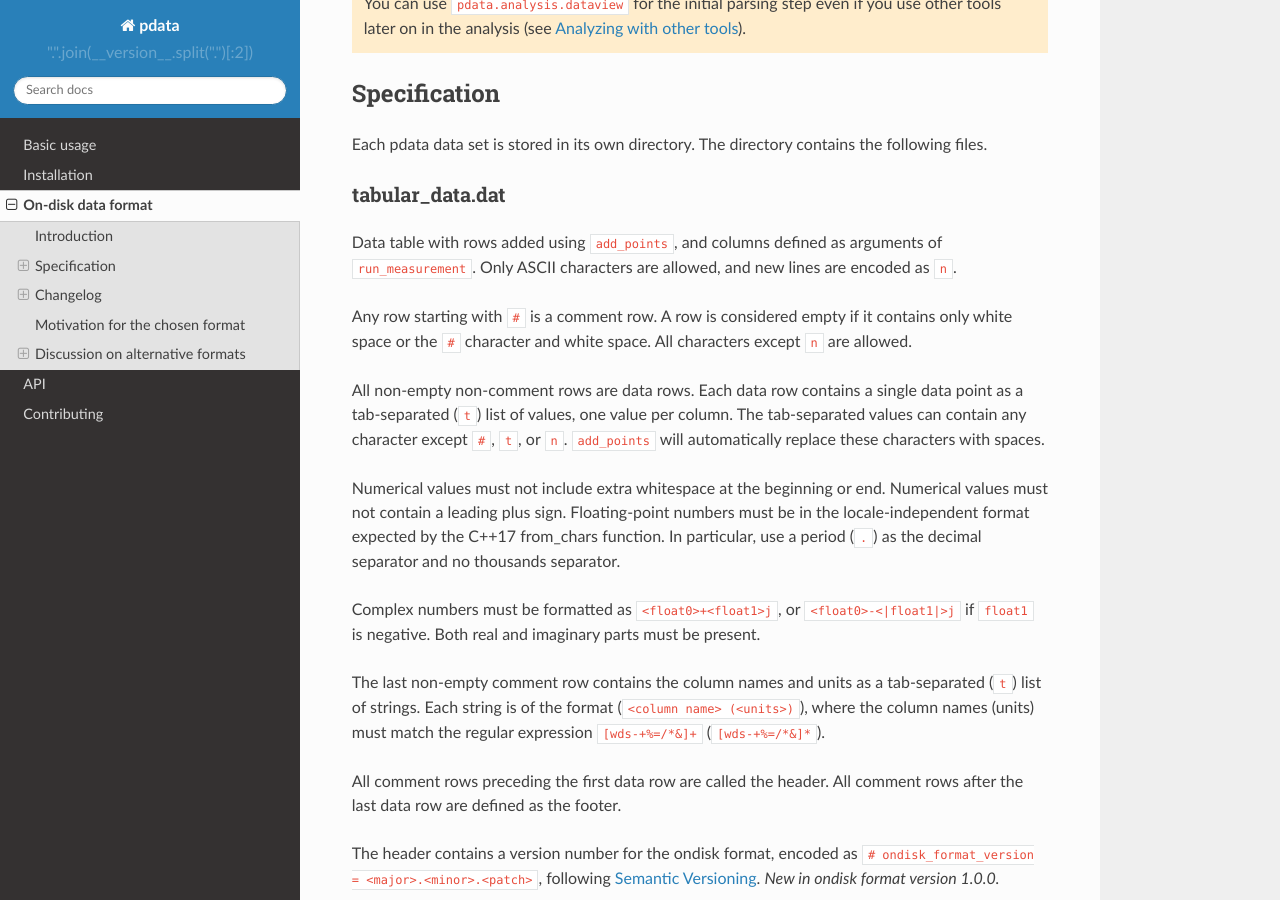
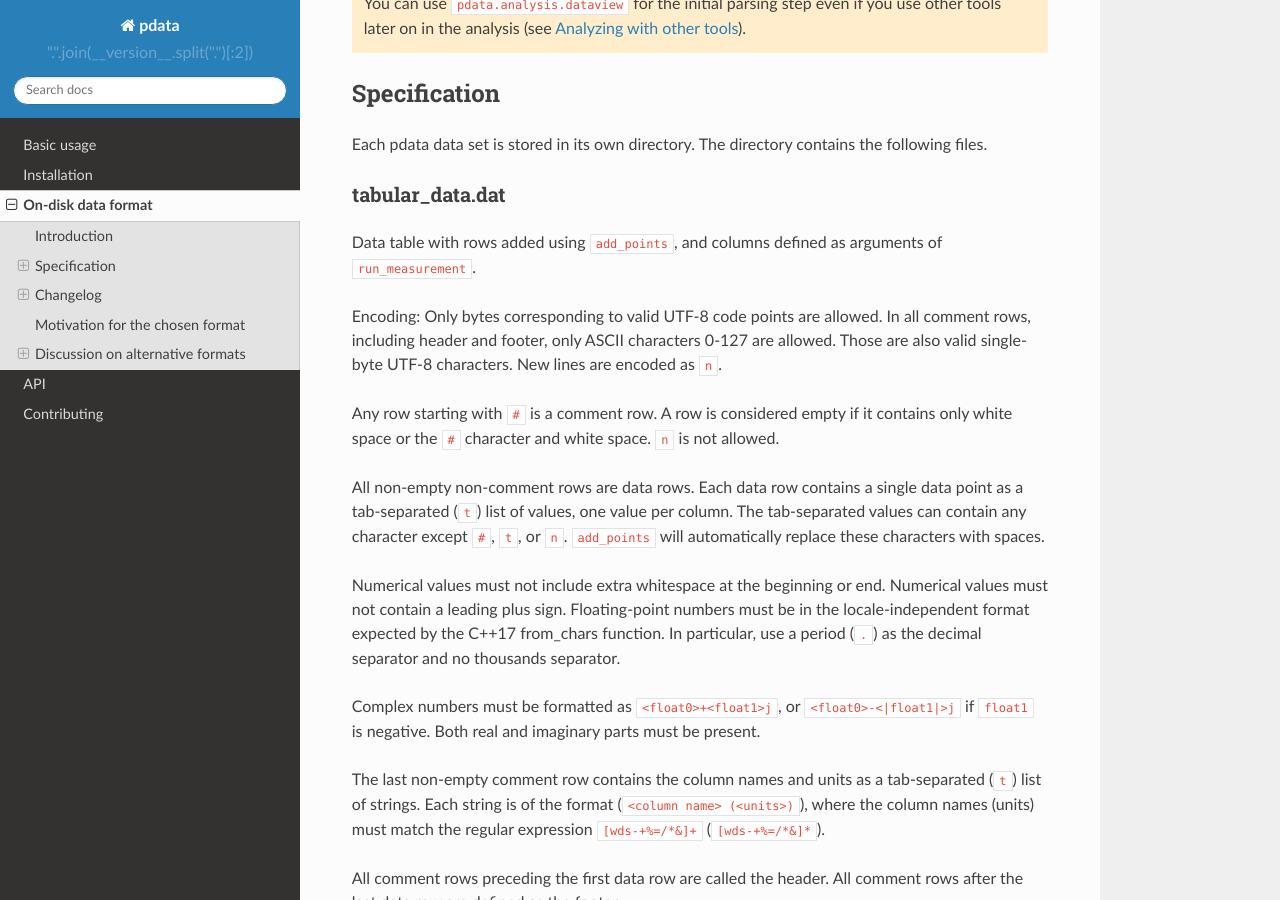
Before and after one commit to govenius/pdata, a Sphinx documentation site: the page built from docs/dataformat.rst, in a window 1280 px wide and 900 px high, scrolled down 484 px. Built offline with Sphinx 7.4.7 and the Read the Docs theme 2.0.0, drawn with Linux system fonts in a browser that asks for light colours; the version number could not be read and is left out; some of the changed text lies outside the part shown.

```diff
--- a/docs/dataformat.rst
+++ b/docs/dataformat.rst
@@ -35,12 +35,16 @@
 ++++++++++++++++
 
 Data table with rows added using :code:`add_points`, and columns
-defined as arguments of :code:`run_measurement`. Only ASCII
-characters are allowed, and new lines are encoded as :code:`\n`.
+defined as arguments of :code:`run_measurement`.
+
+Encoding: Only bytes corresponding to valid UTF-8 code points are
+allowed. In all comment rows, including header and footer, only ASCII
+characters 0-127 are allowed. Those are also valid single-byte UTF-8
+characters. New lines are encoded as :code:`\n`.
 
 Any row starting with :code:`#` is a comment row. A row is considered
 empty if it contains only white space or the :code:`#` character and
-white space. All characters except :code:`\n` are allowed.
+white space. :code:`\n` is not allowed.
 
 All non-empty non-comment rows are data rows. Each data row contains a
 single data point as a tab-separated (:code:`\t`) list of values, one
@@ -146,7 +150,7 @@
 ++++++++++++++++++++
 
   * Added number of data rows as metadata in footer.
-  * Clarified that only ASCII characters are allowed in tabular_data.dat.
+  * Specified that only ASCII characters 0...127 are allowed in comment rows in tabular_data.dat.
   * Specified better how numerical values should be formatted.
 
 
```
Also changed, not shown: 2 other files.
